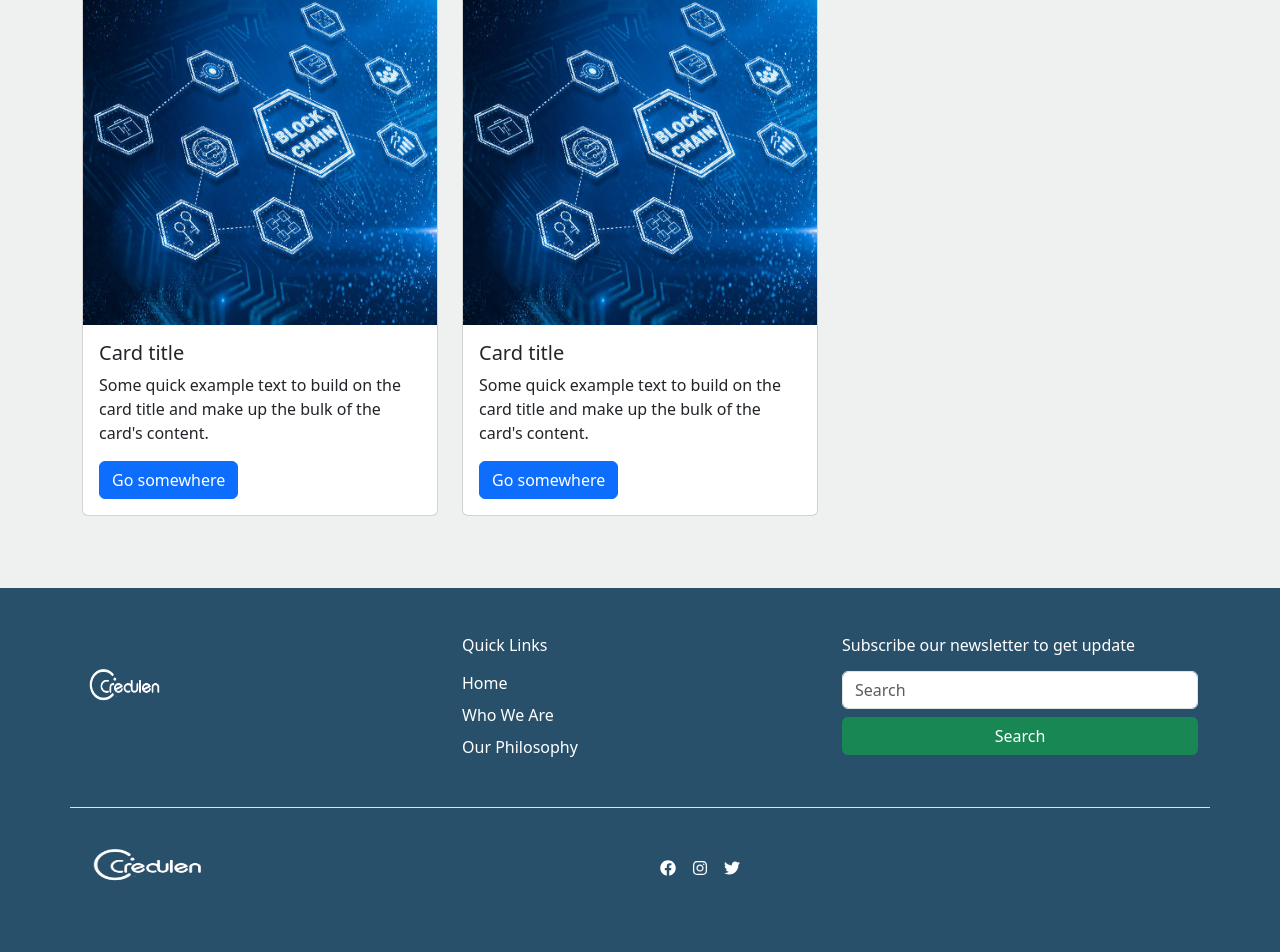
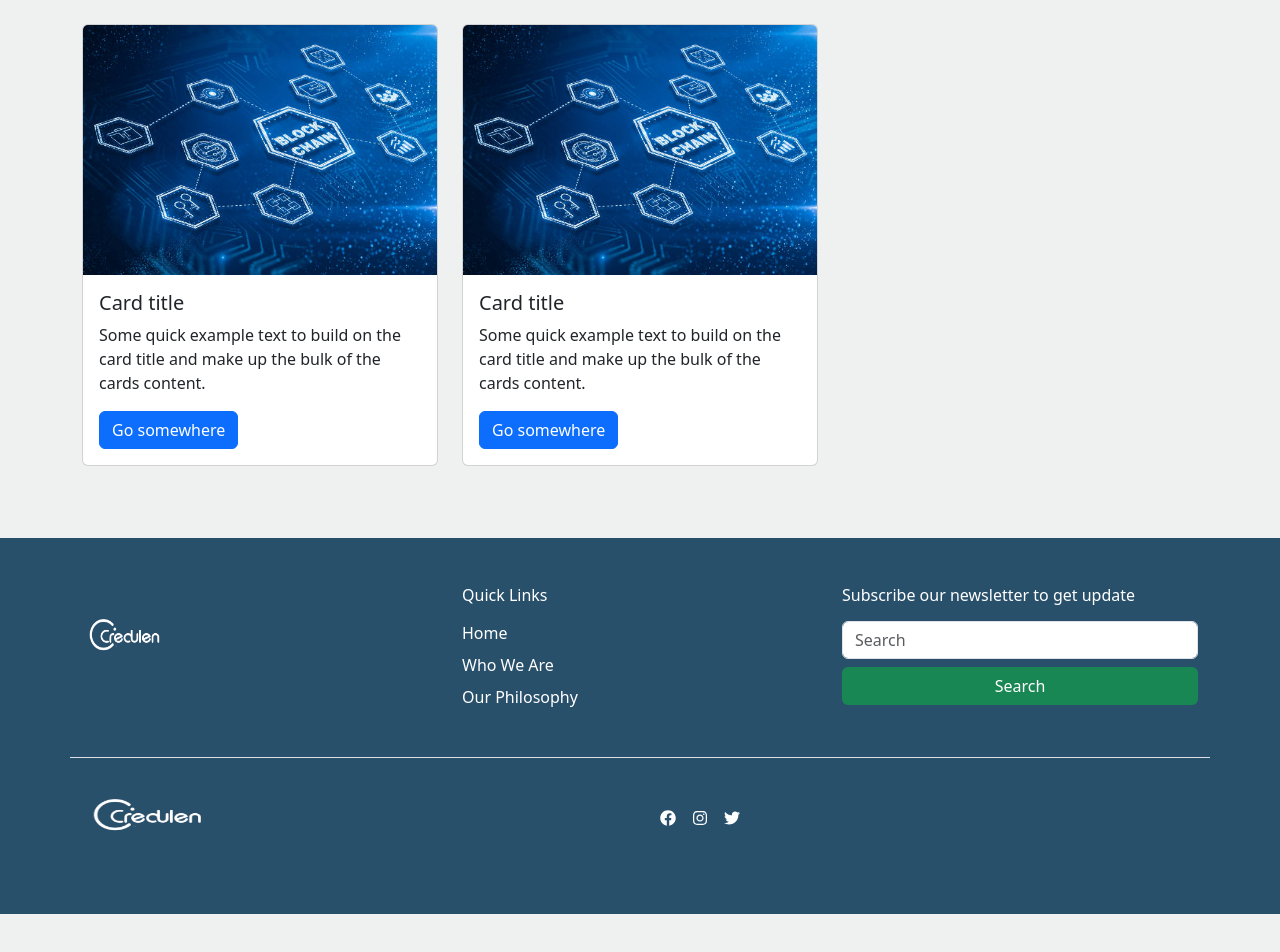
Before and after one commit to credulen/credulen_blog, a Next.js app: page / in a window 1280 px wide. Shown: the part 706-1658 px from the top of the page. After the commit the page ends 1620 px from the top, so only its background shows below. Built offline with nearby package versions, Linux system fonts and the light colour scheme.

Commit message:
disabled eslint

```diff
--- a/components/Cards.js
+++ b/components/Cards.js
@@ -7,7 +7,7 @@ export const HighlightCards = () => {
 				src="/assets/blockImg.jpg"
 				className="card-img-top"
 				width={200}
-				height={350}
+				height={400}
 				alt="Picture of the author"
 			/>
 			<div className="card-body">
@@ -31,14 +31,14 @@ export const ArticleCards = () => {
 				src="/assets/blockImg.jpg"
 				className="card-img-top"
 				width={200}
-				height={350}
+				height={250}
 				alt="Picture of the author"
 			/>
 			<div className="card-body">
 				<h5 className="card-title">Card title</h5>
 				<p className="card-text">
 					Some quick example text to build on the card title and make up the
-					bulk of the card's content.
+					bulk of the cards content.
 				</p>
 				<a href="#" className="btn btn-primary">
 					Go somewhere
--- a/components/Footer.js
+++ b/components/Footer.js
@@ -2,26 +2,27 @@ import Link from "next/link";
 import Image from "next/image";
 import { FaFacebook, FaInstagram, FaTwitter } from "react-icons/fa";
 import Subscribe from "./Subscribe";
+import logo from "../public/logo/5.png";
 
 const Footer = () => {
 	return (
 		<div className="footer_bg">
 			<div className="container py-5">
 				<div className="row border_design border-bottom pb-4">
+					{/* first column */}
 					<div className="col-md-4">
 						<Link href="/">
-							<picture>
-								<img
+							<Image
 								className="w-25"
-									src="./logo/5.png"
-									alt="credulen logo image"
+								src={logo}
 								width={100}
 								height={100}
+								alt="credulen logo image"
 							/>
-							</picture>
 						</Link>
 					</div>
 
+					{/* second column */}
 					<div className="col-md-4 mb-sm-3">
 						<h6 className="text-white">Quick Links</h6>
 						<div className="mt-3">
@@ -37,7 +38,7 @@ const Footer = () => {
 						</div>
 					</div>
 
-					{/* third row */}
+					{/* third column */}
 					<div className="col-md-4">
 						<h6 className="text-white">
 							Subscribe our newsletter to get update
@@ -46,18 +47,17 @@ const Footer = () => {
 					</div>
 				</div>
 
+				{/* bottom row */}
 				<div className="row mt-2 d-flex justify-content-between align-items-center">
 					<div className="col-md-6">
 						<Link href="/">
-							<picture>
-								<img
+							<Image
 								className="w-25"
-									src="./logo/5.png"
+								src={logo}
+								width={100}
+								height={100}
 								alt="credulen logo image"
-									width={150}
-									height={100}
 							/>
-							</picture>
 						</Link>
 					</div>
 					<div className="col-md-6">
@@ -71,34 +71,6 @@ const Footer = () => {
 							<FaTwitter />
 						</Link>
 					</div>
-					{/* <div className="flex items-center justify-between">
-						<Link href="/">
-							<img className="w-25" src="./logo/5.png" alt="" />
-						</Link>
-
-						<div className="flex mx-2">
-							<a
-								href="#"
-								className="mx-2 text-primary-light"
-								aria-label="Facebook">
-								<FaFacebook />
-							</a>
-
-							<a
-								href="#"
-								className="mx-2 text-primary-light"
-								aria-label="Facebook">
-								<FaInstagram />
-							</a>
-
-							<a
-								href="#"
-								className="mx-2 text-primary-light"
-								aria-label="Github">
-								<FaTwitter />
-							</a>
-						</div>
-					</div> */}
 				</div>
 			</div>
 		</div>
```
Also changed, not shown: .eslintrc.json. Lines whose indentation alone changed are shown as unchanged.
